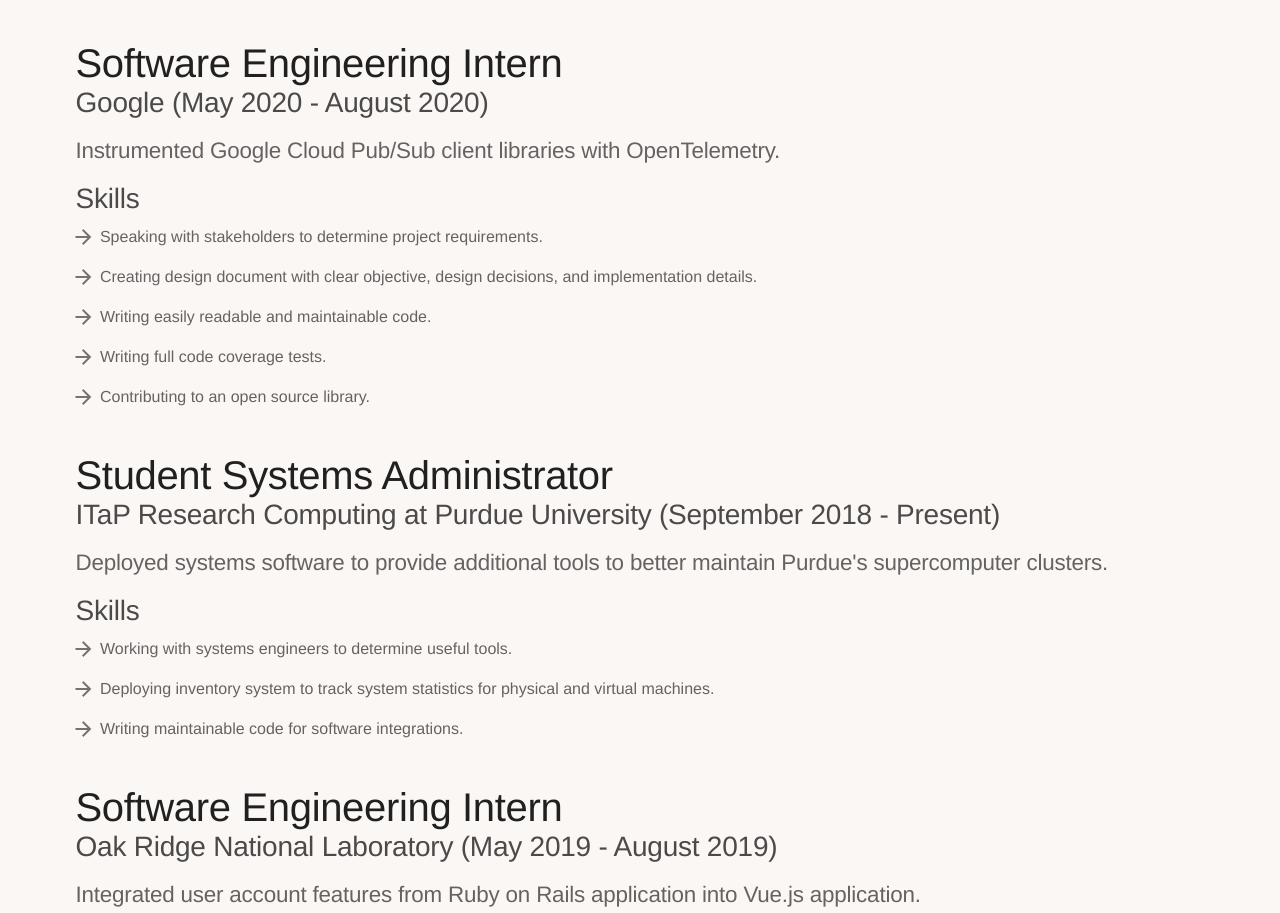
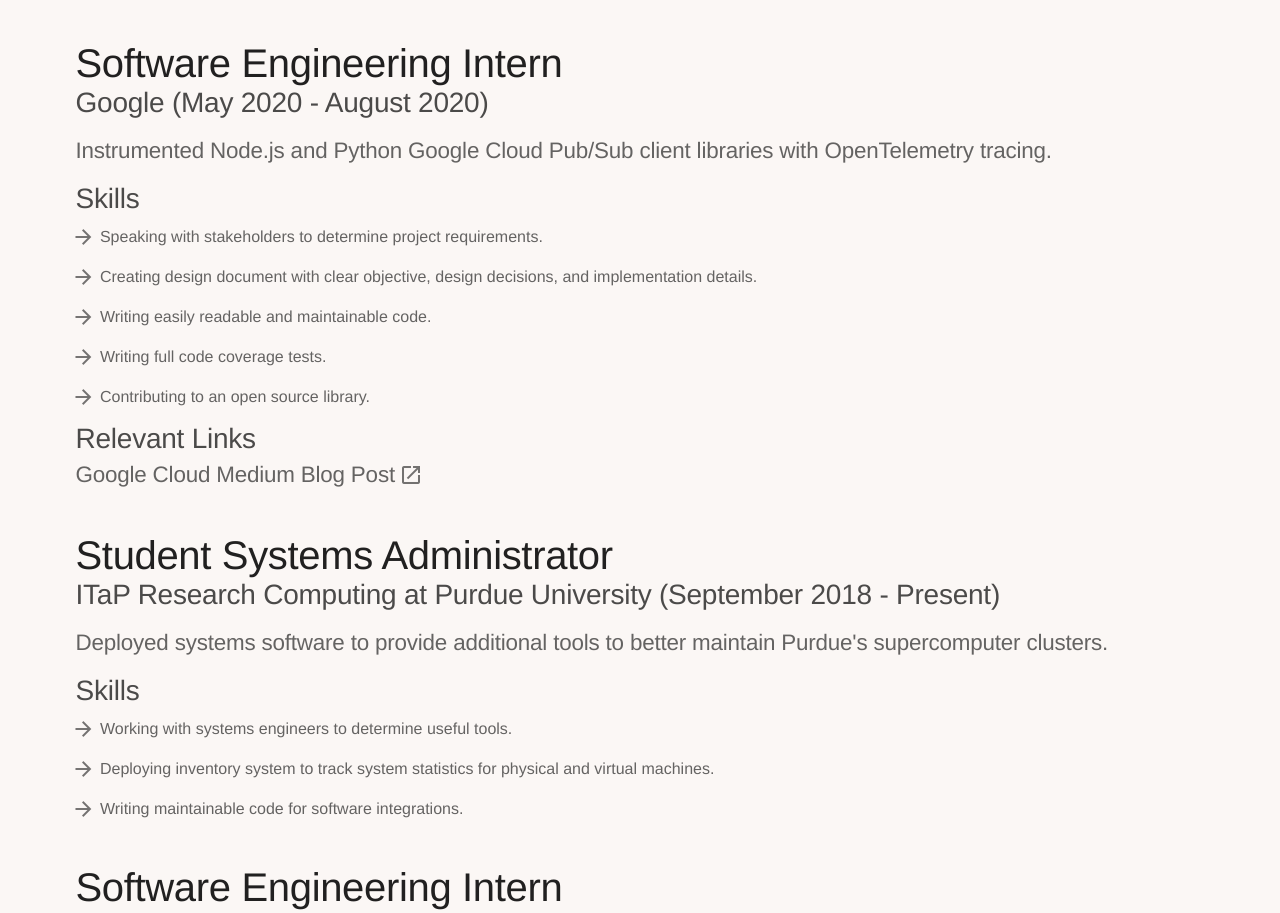
Before and after one commit to sethmaxwl/sethmaxwl.github.io, a Vue app: page /experience in a window 1280 px wide. Shown: the part 1720-2633 px from the top of the page. Built offline with nearby package versions, Linux system fonts and the light colour scheme; what vue-progressive-image would draw is missing.

Commit message:
Update Google with Medium post

```diff
--- a/src/components/Experience.vue
+++ b/src/components/Experience.vue
@@ -53,8 +53,8 @@
             endDate: 'August 2020',
           },
           overview: `
-            Instrumented Google Cloud Pub/Sub
-            client libraries with OpenTelemetry.
+            Instrumented Node.js and Python Google Cloud Pub/Sub
+            client libraries with OpenTelemetry tracing.
           `,
           skills: [
             'Speaking with stakeholders to determine project requirements.',
@@ -63,6 +63,12 @@
             'Writing easily readable and maintainable code.',
             'Writing full code coverage tests.',
             'Contributing to an open source library.',
+          ],
+          links: [
+            {
+              description: 'Google Cloud Medium Blog Post',
+              link: 'https://medium.com/@sethmaxwl/integrating-opentelemetry-into-cloud-pub-sub-19aacd83692a',
+            },
           ],
         },
         {
--- a/src/components/experience-components/WorkEntry.vue
+++ b/src/components/experience-components/WorkEntry.vue
@@ -11,6 +11,15 @@
         span.card-description
           v-icon mdi-arrow-right
         |  {{ skill }}
+    template(v-if='work.links')
+      v-card-text.card-subheader Relevant Links
+      template(v-for='link in work.links')
+        v-row.skills.pl-7.pb-2.d-block(align='center')
+          span.card-description {{ link.description }}
+            a.card-link.ml-1(:href='link.link',
+              target='blank', ref='noopener noreferrer')
+              v-icon.pb-1 mdi-open-in-new
+
 </template>
 
 <script>
--- a/src/styles/global.scss
+++ b/src/styles/global.scss
@@ -38,6 +38,20 @@
   letter-spacing: -.0083333333em !important;
 }
 
+.card-link {
+  font-weight: 400;
+  font-size: 1.4rem;
+  line-height: 2rem;
+  letter-spacing: -.0083333333em !important;
+  text-decoration: none;
+}
+
+.card-link:hover {
+  i {
+    color: #1976d2 !important;
+  }
+}
+
 .v-card__title {
   word-break: normal !important;
 }
```
